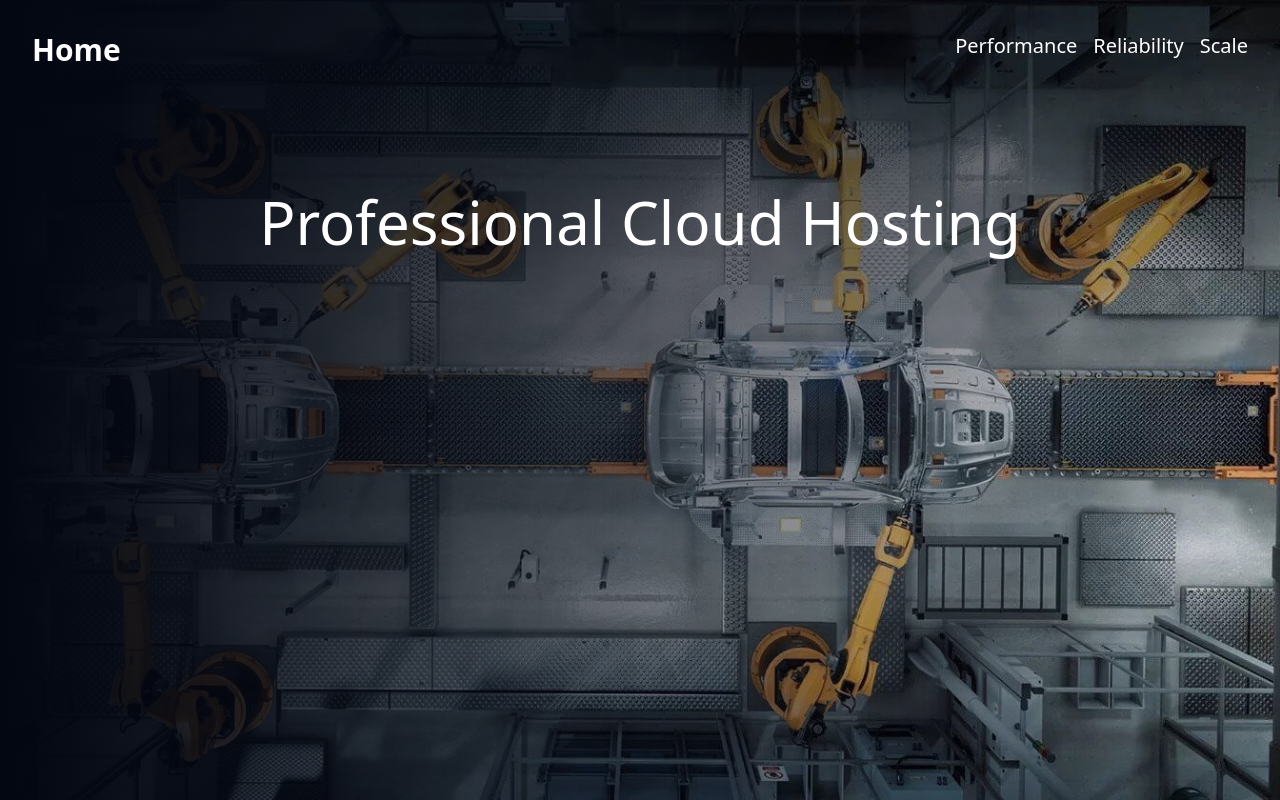
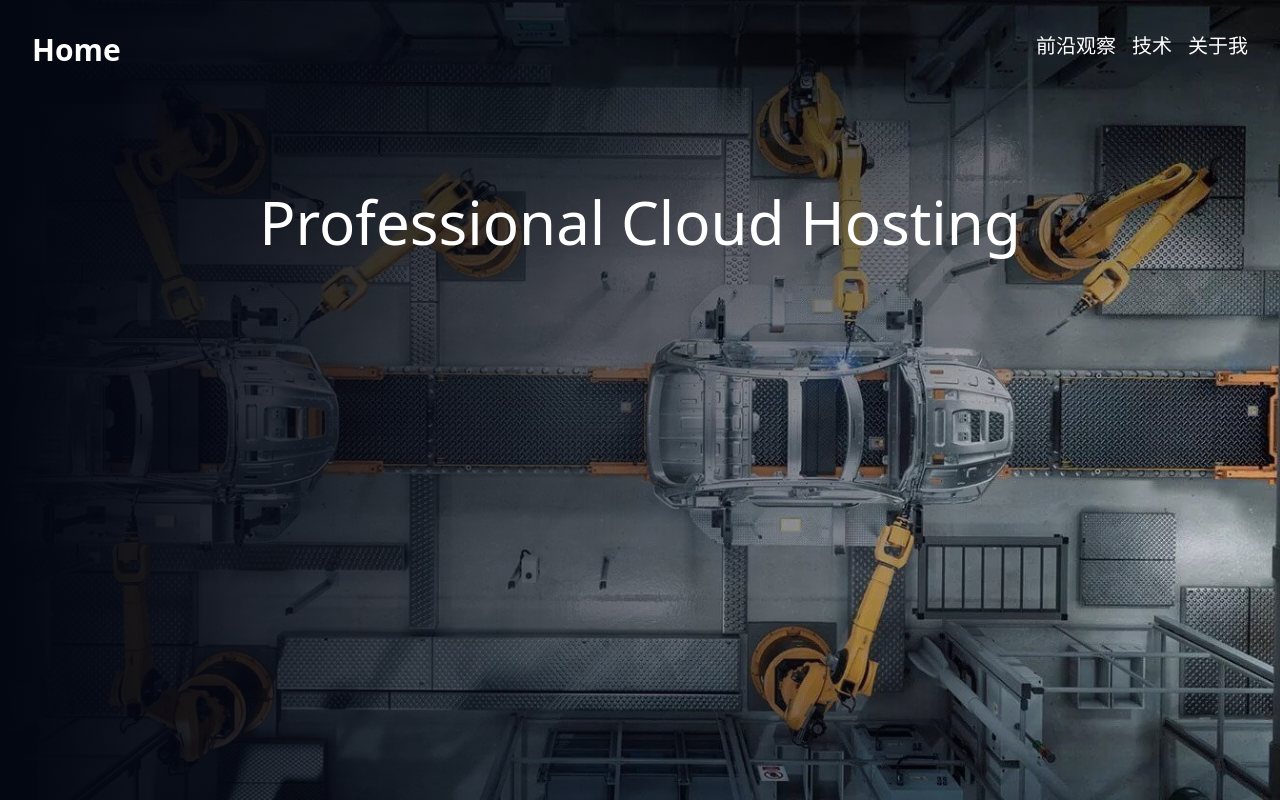
Before and after one commit to caoguangyao28/next-demo, a Next.js app: page / in a window 1280 px wide. Built offline with nearby package versions, Linux system fonts and the light colour scheme.

Commit message:
feat: 修改名称

```diff
--- a/src/components/Header.tsx
+++ b/src/components/Header.tsx
@@ -2,9 +2,9 @@
 import Link from 'next/link';
 import {usePathname} from "next/navigation";
 const linkData = [
-  {name: 'Performance', href: '/performance'},
-  {name: 'Reliability', href: '/reliability'},
-  {name: 'Scale', href: '/scale'},
+  {name: '前沿观察', href: '/performance'},
+  {name: '技术', href: '/reliability'},
+  {name: '关于我', href: '/scale'},
 ]
 export default function Header() {
   // 匹配路径高亮
```
